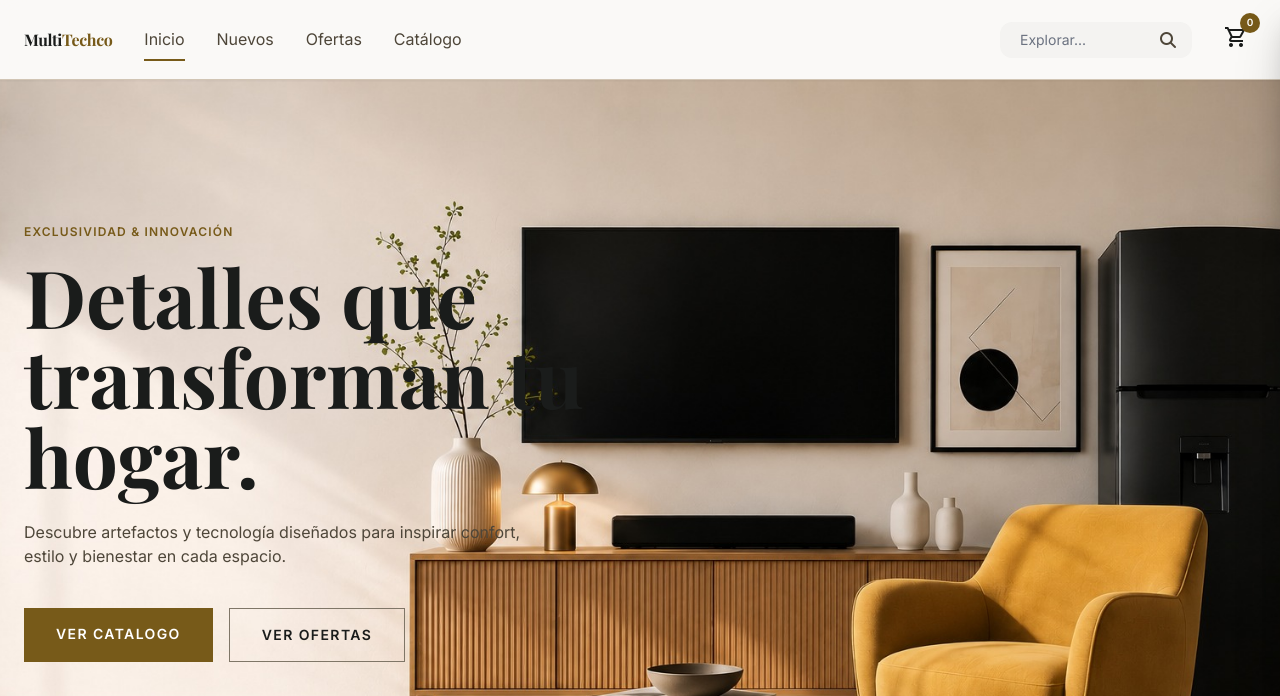
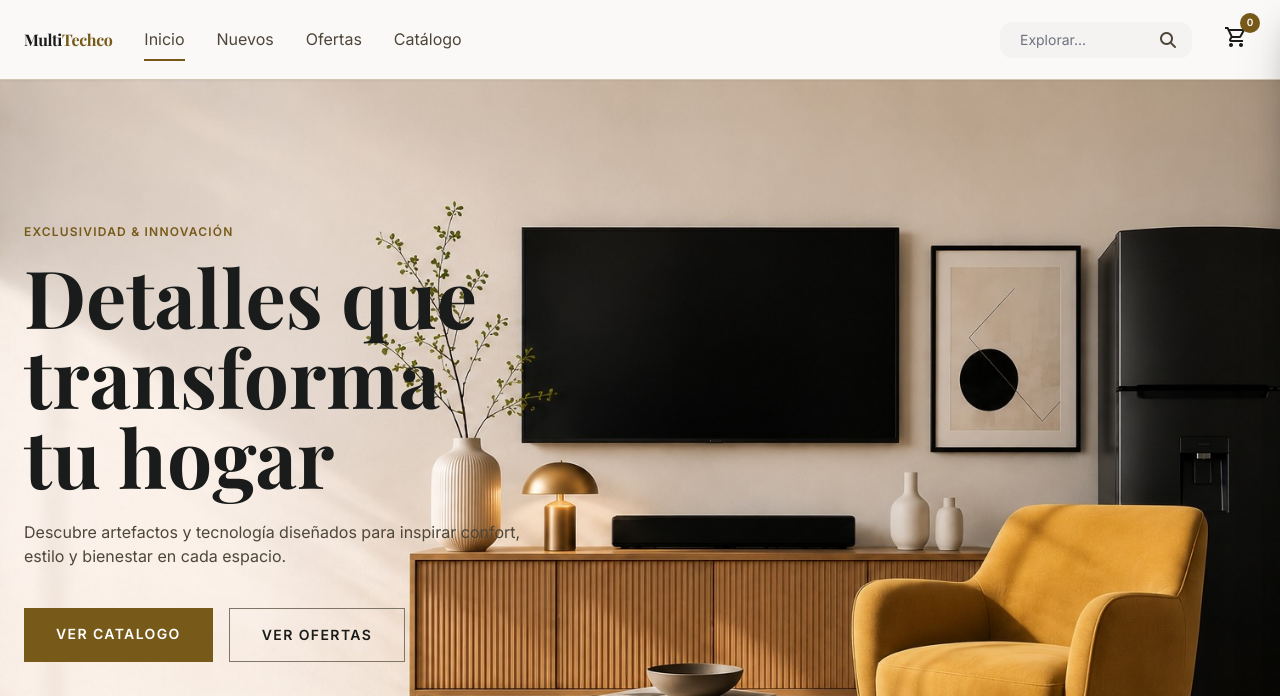
Before and after one commit to juanpis85/Multitech-pagina, a plain HTML site: page index.html in a window 1280 px wide. Shown: the top 696 px of the page. Drawn offline with nearby package versions, Linux system fonts and the light colour scheme; no server answers.

Commit message:
Split hero heading into three lines

```diff
--- a/index.html
+++ b/index.html
@@ -78,7 +78,7 @@
 <div class="relative h-full px-gutter flex flex-col justify-start pt-36 items-start">
 <div class="max-w-2xl hero-slide-in">
 <span class="uppercase tracking-widest text-primary font-semibold text-xs mb-4 block">Exclusividad &amp; Innovación</span>
-<h2 class="text-display-lg md:text-[80px] font-display font-bold leading-[1] mb-6 text-on-surface">Detalles que transforman tu hogar.</h2>
+<h2 class="text-display-lg md:text-[80px] font-display font-bold leading-[1] mb-6 text-on-surface">Detalles que<br/>transforma<br/>tu hogar</h2>
 <p class="text-body-lg text-on-surface-variant mb-10 max-w-lg">Descubre artefactos y tecnología diseñados para inspirar confort, estilo y bienestar en cada espacio.</p>
 <div class="flex gap-4">
 <a class="bg-primary text-white px-8 py-4 text-sm font-semibold uppercase tracking-widest hover:bg-on-primary-fixed-variant transition-soft" href="#" onclick="showPage('electro'); return false;">
```
